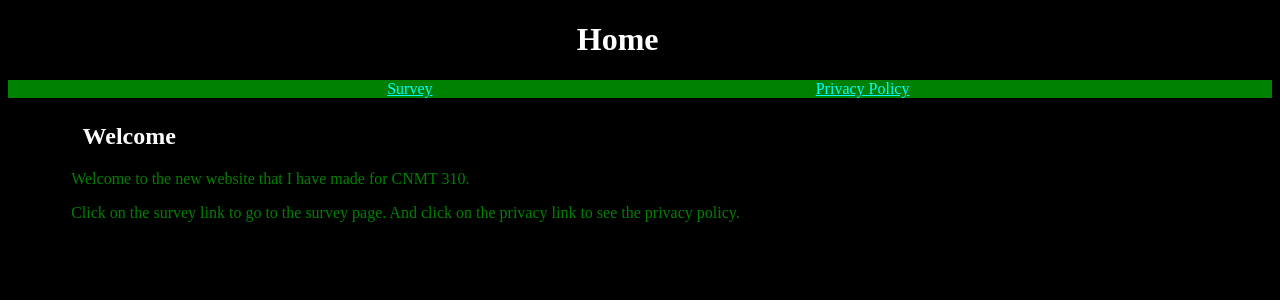
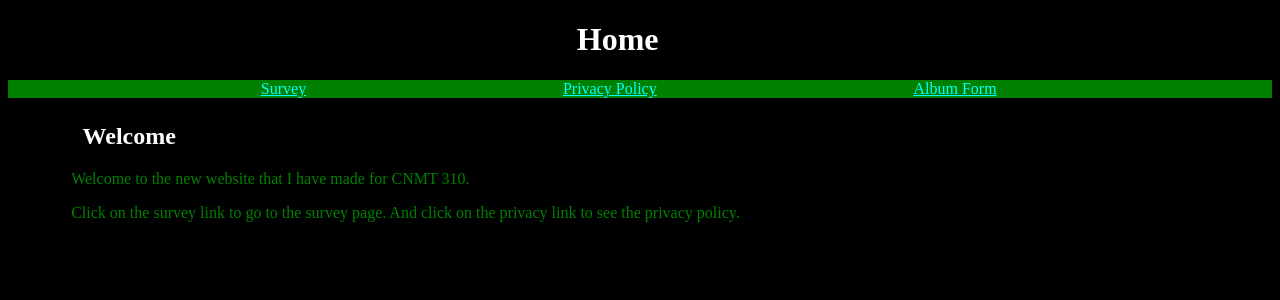
Before and after one commit to alphaomega325/CNMT-310-Project, a PHP site: page / in a window 1280 px wide. Shown: the top 300 px of the page. Run offline with PHP 8.4, Linux system fonts and the light colour scheme; a stand-in replaces the project's code that opens the database connection.

Commit message:
Change in album form value

```diff
--- a/action.php
+++ b/action.php
@@ -14,6 +14,7 @@ print '<h1>Success</h1>
     <nav>
       <a href="privacy.php">Privacy Policy</a>
       <a href="index.php">Home</a>
+      <a href="albumform.php">Album Form</a>
     </nav>
 
 	<article>
--- a/albumform.php
+++ b/albumform.php
@@ -13,7 +13,7 @@ print $page->getTopSection();
 print "
 
 	<h2> Search box </h2>
-    <input type=text id=searchInput value =Album or Artist>
+    <input type=text id=searchInput value =Album_or_Artist>
     <input type=button id=mySearchbtn value=Search>
 
 ";
--- a/css/style.css
+++ b/css/style.css
@@ -31,7 +31,7 @@ nav {
 
 nav a {
 
-    margin-left: 30%;
+    margin-left: 20%;
     margin-right: 0%;
 
 }
--- a/index.php
+++ b/index.php
@@ -7,13 +7,14 @@ $page -> finalizeTopSection();
 $page -> finalizeBottomSection();
 
 print $page -> getTopSection();
-print "
+print '
 
     <h1>Home</h1>
 
     <nav>
-      <a href=\"survey.php\">Survey</a>
-      <a href=\"privacy.php\">Privacy Policy</a>
+      <a href="survey.php">Survey</a>
+      <a href="privacy.php">Privacy Policy</a>
+      <a href="albumform.php">Album Form</a>
     </nav>
 
     <article>
@@ -26,7 +27,7 @@ print "
     </article>
 
 
- ";
+ ';
 
 print $page ->getBottomSection();
 ?>
--- a/privacy.php
+++ b/privacy.php
@@ -14,6 +14,7 @@ print '<h1>Privacy Policy</h1>
     <nav>
       <a href="survey.php">Survey</a>
       <a href="index.php">Home</a>
+      <a href="albumform.php">Album Form</a>
     </nav>
 
     <article>
--- a/survey.php
+++ b/survey.php
@@ -19,6 +19,7 @@ print'
     <nav>
       <a href="index.php">Home</a>
       <a href="privacy.php">Privacy Policy</a>
+      <a href="albumform.php">Album Form</a>
     </nav>
 
     <article>
```
